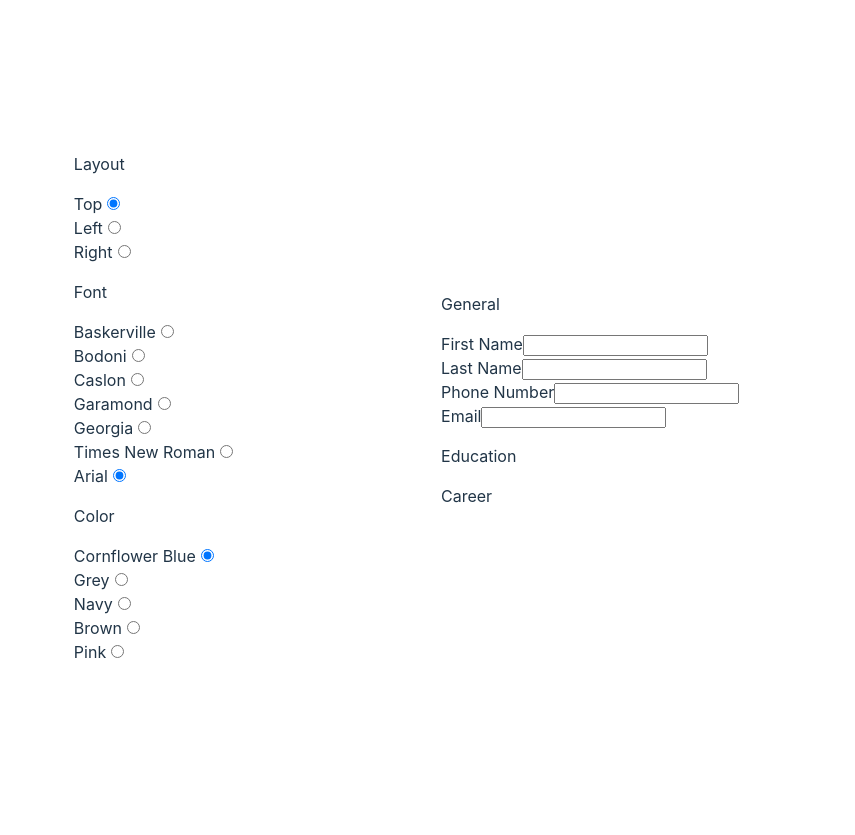
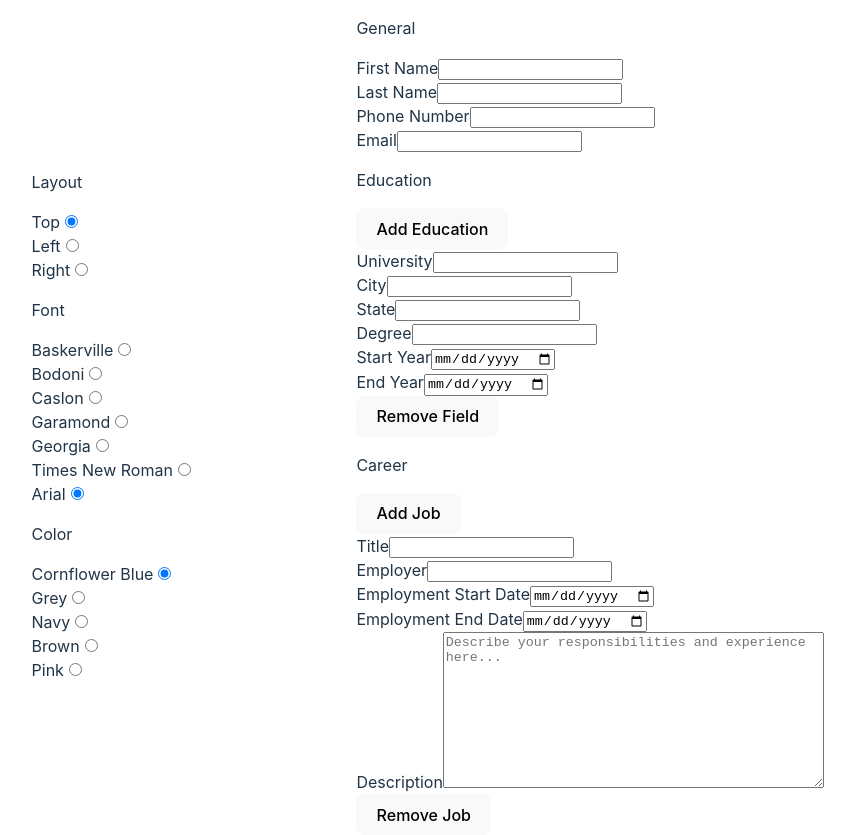
Before and after one commit to Mark-Elliott5/cv-app-2, a React (Vite) app: page / in a window 1280 px wide. Shown: the whole page, without its empty margins (131-986 px from the left). Before the commit the page ends 800 px from the top, so only its background shows below. Built offline with nearby package versions, Linux system fonts and the light colour scheme.

Commit message:
Added Education/Career form add/remove logic
The forms now use context to remove key-value pairs from context
data when clicking the Remove button. It also maintains state on
context rerenders.

```diff
--- a/src/FieldWrapper.jsx
+++ b/src/FieldWrapper.jsx
@@ -3,10 +3,10 @@ import PropTypes from 'prop-types';
 
 function FieldWrapper({ id, fieldName, children }) {
   return (
-    <form id={id} className="field-wrapper">
+    <div id={id} className="field-wrapper">
       <p>{fieldName}</p>
       {children}
-    </form>
+    </div>
   );
 }
 
--- a/src/context/FieldDataProvider.jsx
+++ b/src/context/FieldDataProvider.jsx
@@ -17,9 +17,9 @@ function FieldDataProvider({ children }) {
     universityDegree1: '',
     universityStartDate1: '',
     universityEndDate1: '',
-    employer1: '',
-    employmentEndDate1: '',
-    employmentStartDate1: '',
+    jobEmployer1: '',
+    jobEndDate1: '',
+    jobStartDate1: '',
     jobTitle1: '',
     jobDescription1: '',
   });
@@ -28,12 +28,21 @@ function FieldDataProvider({ children }) {
     setFieldData({ ...fieldData, [key]: value });
   };
 
+  const deleteKeys = (keyNameArray, itemNumber) => {
+    const newData = { ...fieldData };
+    for (let i = 0; i < keyNameArray.length; i += 1) {
+      const keyToBeDeleted = `${keyNameArray[i]}${itemNumber}`;
+      delete newData[keyToBeDeleted];
+    }
+    setFieldData(newData);
+  };
+
   useEffect(() => {
     console.log(fieldData);
   });
 
   return (
-    <FieldDataContext.Provider value={[fieldData, updateFieldData]}>
+    <FieldDataContext.Provider value={[fieldData, updateFieldData, deleteKeys]}>
       {children}
     </FieldDataContext.Provider>
   );
--- a/src/forms/CareerForm.jsx
+++ b/src/forms/CareerForm.jsx
@@ -1,3 +1,65 @@
-function CareerForm() {}
+import { useState, useContext } from 'react';
+import { v4 as uuid } from 'uuid';
+import createInputForm from '../functions/createInputForm';
+import FieldDataContext from '../context/FieldDataContext';
+
+function CareerForm() {
+  const career = [
+    { field: 'Title', key: uuid(), name: 'jobTitle', type: 'text' },
+    { field: 'Employer', key: uuid(), name: 'jobEmployer', type: 'text' },
+    {
+      field: 'Employment Start Date',
+      name: 'jobStartDate',
+      key: uuid(),
+      type: 'date',
+    },
+    {
+      field: 'Employment End Date',
+      name: 'jobEndDate',
+      key: uuid(),
+      type: 'date',
+    },
+    {
+      field: 'Description',
+      key: uuid(),
+      name: 'jobDescription',
+      type: 'textarea',
+    },
+  ];
+
+  const [appendedDivs, setAppendedDivs] = useState([
+    createInputForm(career, 1),
+  ]);
+
+  const context = useContext(FieldDataContext);
+  // A component calling useContext will always re-render when the context value changes
+  const deleteKeys = context[2];
+
+  const handleAppendClick = () => {
+    const newCareerField = createInputForm(career, appendedDivs.length + 1);
+    setAppendedDivs([...appendedDivs, newCareerField]);
+  };
+
+  const handleRemoveClick = () => {
+    if (appendedDivs.length === 1) {
+      return;
+    }
+    const keysToBeDeleted = career.map((field) => field.name);
+    deleteKeys(keysToBeDeleted, appendedDivs.length);
+    const updatedDivs = [...appendedDivs];
+    updatedDivs.splice(updatedDivs.length - 1, 1);
+    setAppendedDivs(updatedDivs);
+  };
+
+  return (
+    <>
+      <button onClick={handleAppendClick}>Add Job</button>
+      {appendedDivs}
+      {appendedDivs.length ? (
+        <button onClick={handleRemoveClick}>Remove Job</button>
+      ) : null}
+    </>
+  );
+}
 
 export default CareerForm;
--- a/src/forms/EducationForm.jsx
+++ b/src/forms/EducationForm.jsx
@@ -1,3 +1,61 @@
-function EducationForm() {}
+import { useContext, useState } from 'react';
+import { v4 as uuid } from 'uuid';
+import createInputForm from '../functions/createInputForm';
+import FieldDataContext from '../context/FieldDataContext';
+
+function EducationForm() {
+  const education = [
+    { field: 'University', name: 'university', key: uuid(), type: 'text' },
+    { field: 'City', name: 'universityCity', key: uuid(), type: 'text' },
+    { field: 'State', name: 'universityState', key: uuid(), type: 'text' },
+    { field: 'Degree', name: 'universityDegree', key: uuid(), type: 'text' },
+    {
+      field: 'Start Year',
+      name: 'universityStartDate',
+      key: uuid(),
+      type: 'date',
+    },
+    {
+      field: 'End Year',
+      name: 'universityEndDate',
+      key: uuid(),
+      type: 'date',
+    },
+  ];
+
+  const [appendedDivs, setAppendedDivs] = useState([
+    createInputForm(education, 1),
+  ]);
+
+  const context = useContext(FieldDataContext);
+  // A component calling useContext will always re-render when the context value changes
+  const deleteKeys = context[2];
+
+  const handleAppendClick = () => {
+    const newEduField = createInputForm(education, appendedDivs.length + 1);
+    setAppendedDivs([...appendedDivs, newEduField]);
+  };
+
+  const handleRemoveClick = () => {
+    if (appendedDivs.length === 1) {
+      return;
+    }
+    const keysToBeDeleted = education.map((field) => field.name);
+    deleteKeys(keysToBeDeleted, appendedDivs.length);
+    const updatedDivs = [...appendedDivs];
+    updatedDivs.splice(updatedDivs.length - 1, 1);
+    setAppendedDivs(updatedDivs);
+  };
+
+  return (
+    <>
+      <button onClick={handleAppendClick}>Add Education</button>
+      {appendedDivs}
+      {appendedDivs.length ? (
+        <button onClick={handleRemoveClick}>Remove Field</button>
+      ) : null}
+    </>
+  );
+}
 
 export default EducationForm;
--- a/src/functions/createInputForm.jsx
+++ b/src/functions/createInputForm.jsx
@@ -1,14 +1,18 @@
 import NormalInput from '../inputs/NormalInput';
 import TextAreaInput from '../inputs/TextAreaInput';
 
-function createInputForm(arr) {
+function createInputForm(arr, itemNumber = 0) {
   return arr.map((obj) =>
     obj.type === 'textarea' ? (
-      <TextAreaInput key={obj.key} name={obj.name} field={obj.field} />
+      <TextAreaInput
+        key={obj.key}
+        name={itemNumber ? `${obj.name}${itemNumber}` : obj.name}
+        field={obj.field}
+      />
     ) : (
       <NormalInput
         key={obj.key}
-        name={obj.name}
+        name={itemNumber ? `${obj.name}${itemNumber}` : obj.name}
         field={obj.field}
         type={obj.type}
       />
--- a/src/inputs/NormalInput.jsx
+++ b/src/inputs/NormalInput.jsx
@@ -3,7 +3,8 @@ import PropTypes from 'prop-types';
 import FieldDataContext from '../context/FieldDataContext';
 
 function NormalInput({ type, field, name }) {
-  const [fieldData, updateFieldData] = useContext(FieldDataContext);
+  const context = useContext(FieldDataContext);
+  const updateFieldData = context[1];
 
   const handleInputChange = (e) => {
     const { name, value } = e.target;
```
